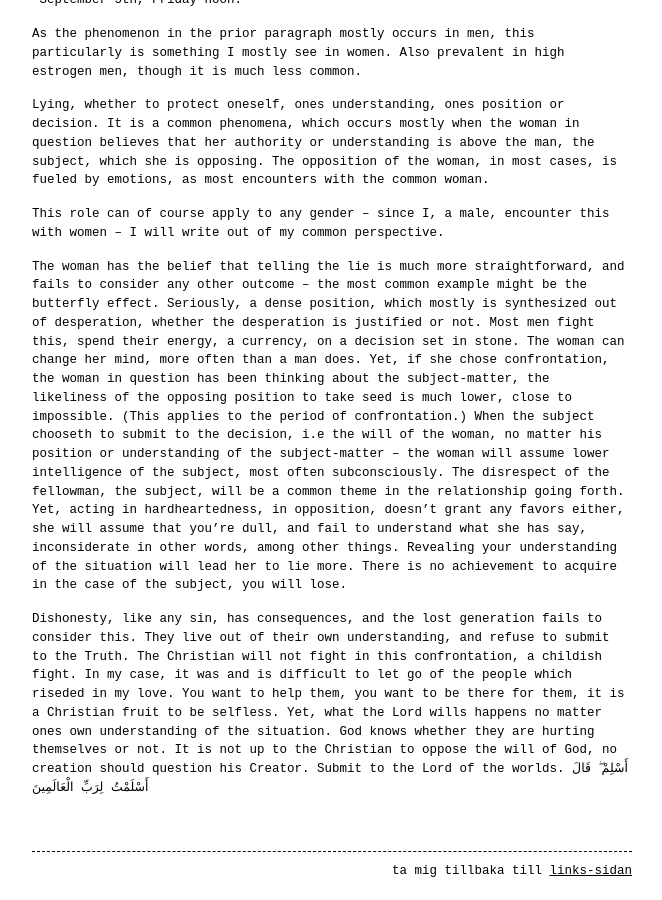
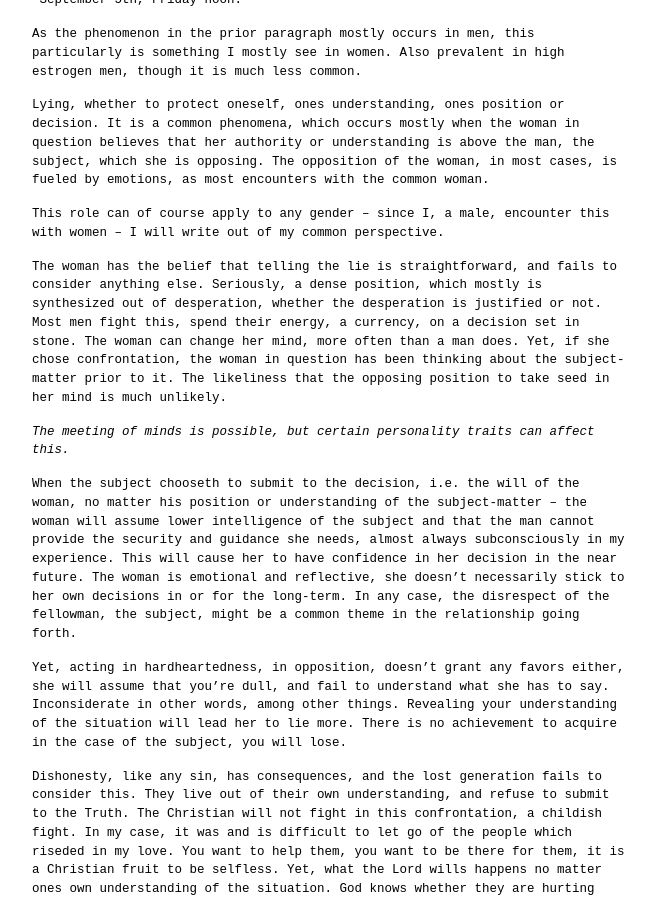
Before and after one commit to ronim-efrin/kitab, a Jekyll site: the page built from books.md, in a window 1280 px wide and 900 px high, scrolled down 966 px. Shown: the whole window, without its empty margins (308-970 px from the left). Built offline with Jekyll 4.4.1, drawn with Linux system fonts in a browser that asks for light colours.

Commit message:
Update books.md

```diff
--- a/books.md
+++ b/books.md
@@ -23,6 +23,12 @@ Lying, whether to protect oneself, ones understanding, ones position or decision
 
 This role can of course apply to any gender – since I, a male, encounter this with women – I will write out of my common perspective. <br>
 
-The woman has the belief that telling the lie is much more straightforward, and fails to consider any other outcome – the most common example might be the butterfly effect. Seriously, a dense position, which mostly is synthesized out of desperation, whether the desperation is justified or not. Most men fight this, spend their energy, a currency, on a decision set in stone. The woman can change her mind, more often than a man does. Yet, if she chose confrontation, the woman in question has been thinking about the subject-matter, the likeliness of the opposing position to take seed is much lower, close to impossible. (This applies to the period of confrontation.) When the subject chooseth to submit to the decision, i.e the will of the woman, no matter his position or understanding of the subject-matter – the woman will assume lower intelligence of the subject, most often subconsciously. The disrespect of the fellowman, the subject, will be a common theme in the relationship going forth. Yet, acting in hardheartedness, in opposition, doesn’t grant any favors either, she will assume that you’re dull, and fail to understand what she has say, inconsiderate in other words, among other things. Revealing your understanding of the situation will lead her to lie more. There is no achievement to acquire in the case of the subject, you will lose. <br>
+The woman has the belief that telling the lie is straightforward, and fails to consider anything else. Seriously, a dense position, which mostly is synthesized out of desperation, whether the desperation is justified or not. Most men fight this, spend their energy, a currency, on a decision set in stone. The woman can change her mind, more often than a man does. Yet, if she chose confrontation, the woman in question has been thinking about the subject-matter prior to it. The likeliness that the opposing position to take seed in her mind is much unlikely.
+
+*The meeting of minds is possible, but certain personality traits can affect this.*
+
+When the subject chooseth to submit to the decision, i.e. the will of the woman, no matter his position or understanding of the subject-matter – the woman will assume lower intelligence of the subject and that the man cannot provide the security and guidance she needs, almost always subconsciously in my experience. This will cause her to have confidence in her decision in the near future. The woman is emotional and reflective, she doesn't necessarily stick to her own decisions in or for the long-term. In any case, the disrespect of the fellowman, the subject, might be a common theme in the relationship going forth.
+
+Yet, acting in hardheartedness, in opposition, doesn’t grant any favors either, she will assume that you’re dull, and fail to understand what she has to say. Inconsiderate in other words, among other things. Revealing your understanding of the situation will lead her to lie more. There is no achievement to acquire in the case of the subject, you will lose. <br>
 
 Dishonesty, like any sin, has consequences, and the lost generation fails to consider this. They live out of their own understanding, and refuse to submit to the Truth. The Christian will not fight in this confrontation, a childish fight. In my case, it was and is difficult to let go of the people which riseded in my love. You want to help them, you want to be there for them, it is a Christian fruit to be selfless. Yet, what the Lord wills happens no matter ones own understanding of the situation. God knows whether they are hurting themselves or not. It is not up to the Christian to oppose the will of God, no creation should question his Creator. Submit to the Lord of the worlds. أَسْلِمْ ۖ قَالَ أَسْلَمْتُ لِرَبِّ الْعَالَمِينَ
```
